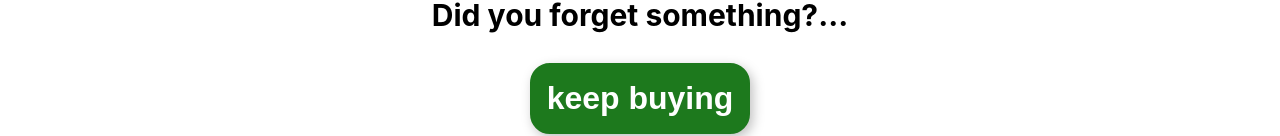
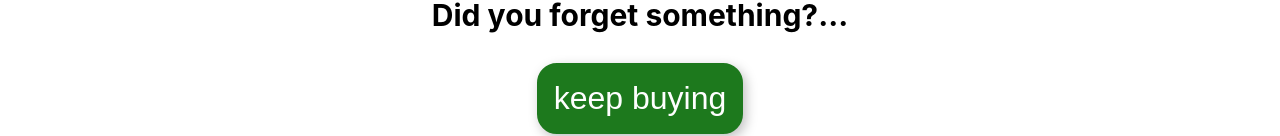
Before and after one commit to mateo-mugnaini/FOODLAND, a React (Create React App) app in the folder client/: page /MyCart in a window 1280 px wide. Shown: the part 685-821 px from the top of the page. Built offline with nearby package versions, Linux system fonts and the light colour scheme; no server answers; the HTML template or start-up script is replaced by a standard one.

Commit message:
Update MyCart.css

```diff
--- a/client/src/Views/MyCart/MyCart.css
+++ b/client/src/Views/MyCart/MyCart.css
@@ -60,7 +60,6 @@
 
   .ButonReturn a{
     color: white;
-    font-weight: bolder;
     text-decoration:none;
     font-size: xx-large;
   }
@@ -349,12 +348,11 @@
   }
 
   .cart_item li p {
-    font-size: 1.7em;
     font-weight: 700;
   }
 
   .cart_item li span {
-    font-size: 1.3em;
+    font-size: 13px;
   }
 
   .cart_item li h2 {
```
